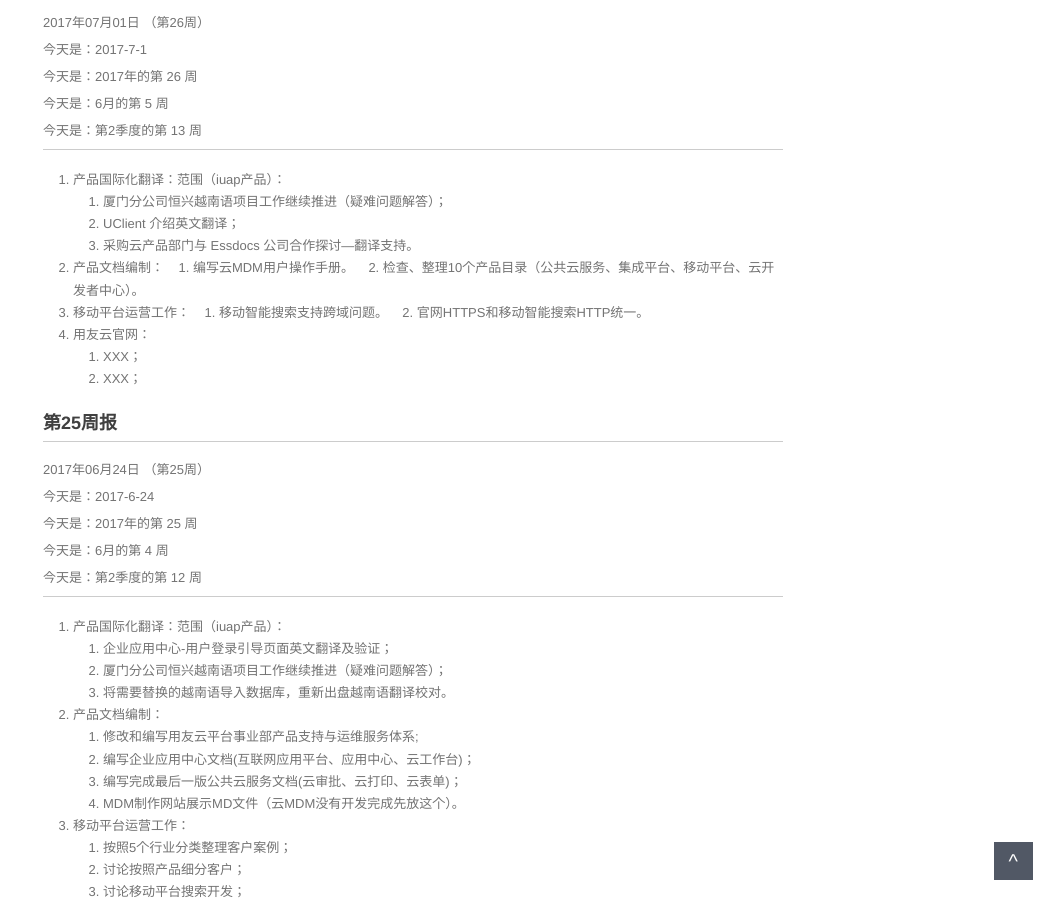
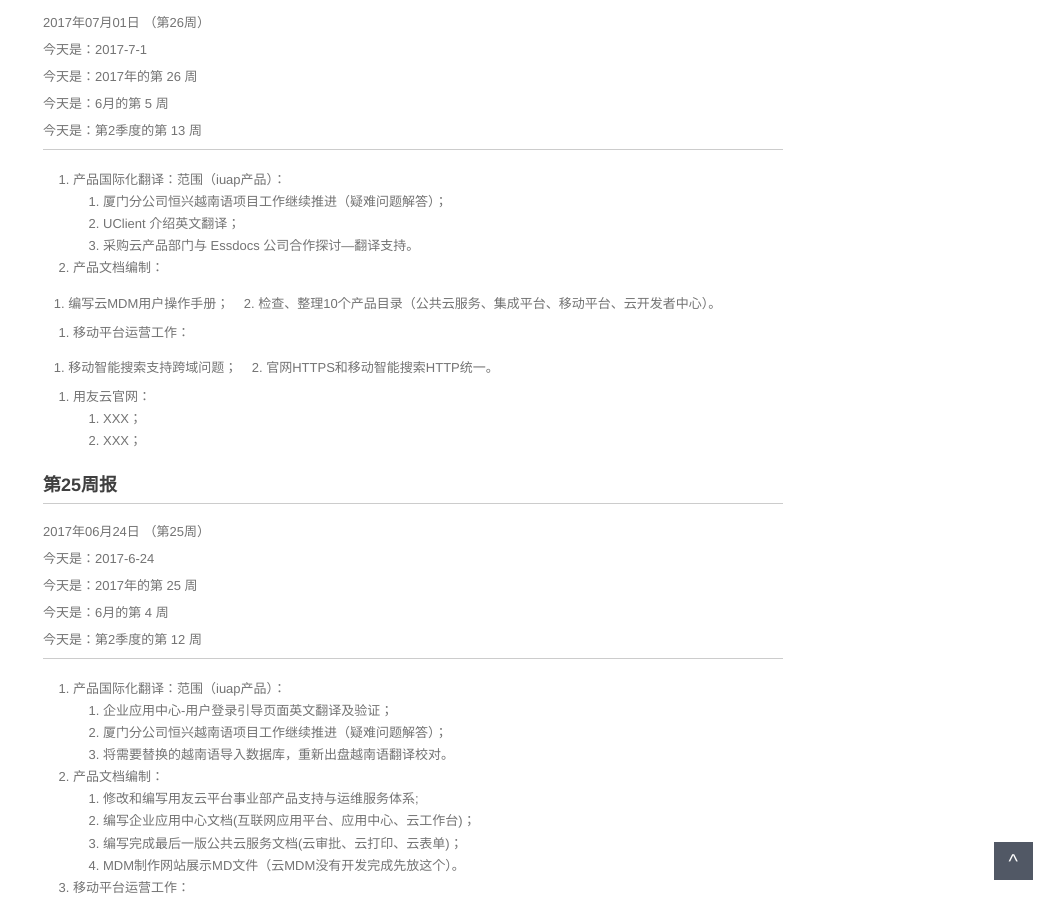
Before and after one commit to walllFlower/blog, a Jekyll site: the page built from _posts/2017-06-22-day_report_cxz.md, in a window 1280 px wide and 900 px high, scrolled down 367 px. Shown: the whole window, without its empty margins (227-1280 px from the left). Built offline with Jekyll 4.4.1, drawn with Linux system fonts in a browser that asks for light colours; comment, search, counter and statistics services are not loaded.

```diff
--- a/_posts/2017-06-22-day_report_cxz.md
+++ b/_posts/2017-06-22-day_report_cxz.md
@@ -28,10 +28,12 @@ categories: 日报 第25周
     2. UClient 介绍英文翻译；
     3. 采购云产品部门与 Essdocs 公司合作探讨—翻译支持。
 2. 产品文档编制：
-    1. 编写云MDM用户操作手册。
+
+    1. 编写云MDM用户操作手册；
     2. 检查、整理10个产品目录（公共云服务、集成平台、移动平台、云开发者中心）。
 3. 移动平台运营工作：
-    1. 移动智能搜索支持跨域问题。
+
+    1. 移动智能搜索支持跨域问题；
     2. 官网HTTPS和移动智能搜索HTTP统一。
 4. 用友云官网：
     1. XXX；
```
